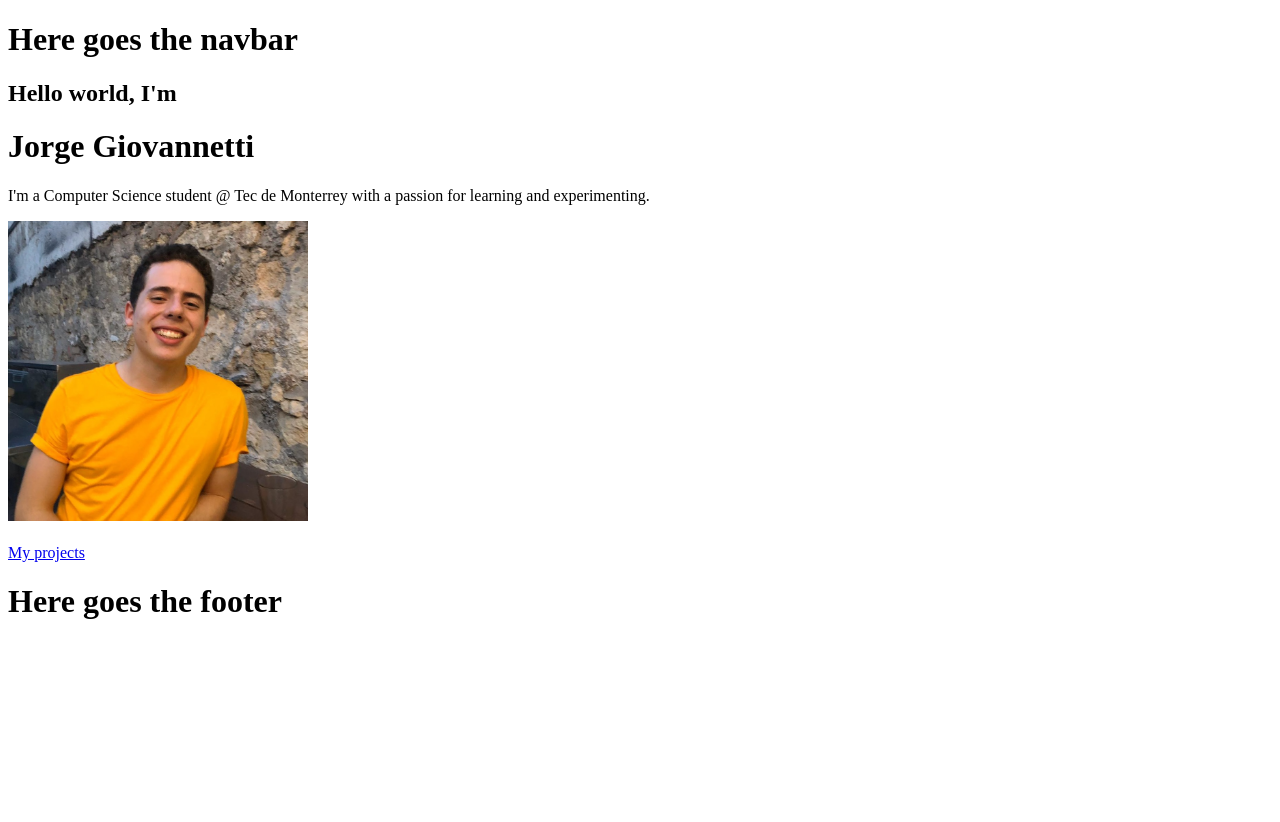
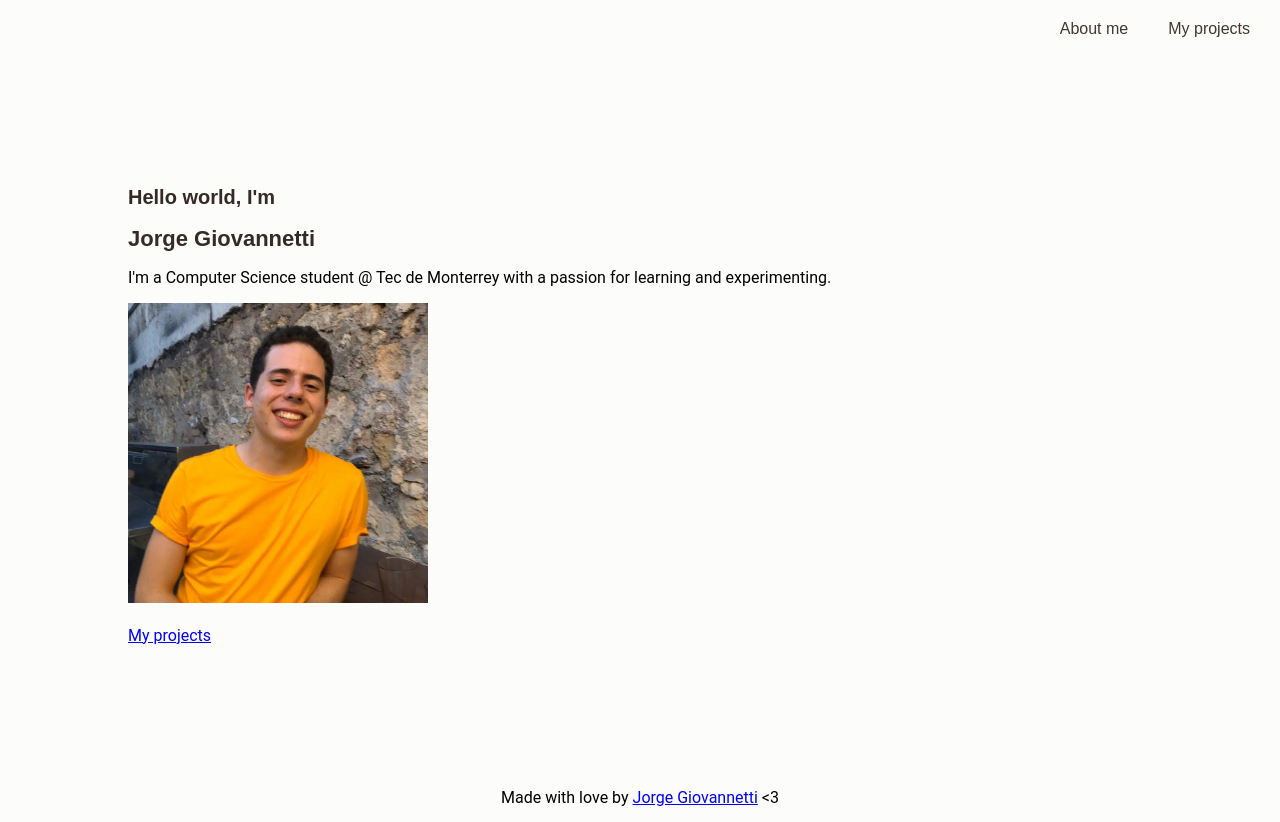
Before and after one commit to JorgeGiovannetti/jorgegiovannetti.com, a Gatsby site: page / in a window 1280 px wide. Before the commit the page ends 800 px from the top, so only its background shows below. Built offline with nearby package versions, Linux system fonts and the light colour scheme; Gatsby itself is replaced by a stand-in of ours.

Commit message:
Base layout set up

```diff
--- /dev/null
+++ b/src/components/footer.js
@@ -0,0 +1,16 @@
+import React from 'react';
+import styled from 'styled-components';
+
+const FooterContainer = styled.div`
+    flex: 0 1 auto;
+    text-align: center;
+    padding: 15px;
+`;
+
+const Footer = () => (
+    <FooterContainer>
+        Made with love by <a href='https://github.com/JorgeGiovannetti'>Jorge Giovannetti</a> {'<3'}
+    </FooterContainer>
+);
+
+export default Footer;
--- a/src/components/layout.js
+++ b/src/components/layout.js
@@ -1,11 +1,47 @@
 import React from 'react';
+import styled, { createGlobalStyle } from 'styled-components';
+import theme from '../styles/theme';
+import Navbar from './navbar';
+import Footer from './footer';
+
+const GlobalStyles = createGlobalStyle`
+    body {
+        background: ${theme.colors.white};
+        font-family: Roboto, sans-serif;
+        font-size: ${theme.fontSizes.m};
+        display: flex;
+        flex-direction: column;
+        min-height: 100vh;
+        margin: 0px;
+    }
+    h1, h2, h3 {
+        font-family: Ramabhadra, sans-serif;
+        color: ${theme.colors.brown};
+    }
+    h1 {
+        font-size: ${theme.fontSizes.xxl};
+    }
+    h2 {
+        font-size: ${theme.fontSizes.xl};
+    }
+    h3 {
+        font-size: ${theme.fontSizes.m};
+    }
+`;
+
+const Content = styled.div`
+    margin: 10%;
+`;
 
 const Layout = ({ children }) => (
-    <div>
-        <h1>Here goes the navbar</h1>
-        {children}
-        <h1>Here goes the footer</h1>
-    </div>
+    <>
+        <GlobalStyles />
+        <Navbar />
+        <Content>
+            {children}
+        </Content>
+        <Footer />
+    </>
 );
 
 export default Layout;
--- /dev/null
+++ b/src/components/navbar.js
@@ -0,0 +1,30 @@
+import React from 'react';
+import { Link } from 'gatsby';
+import styled from 'styled-components';
+import theme from '../styles/theme';
+
+const NavContainer = styled.div`
+    padding: 10px;
+    display: flex;
+    justify-content: flex-end;
+`;
+
+const NavLink = styled(Link)`
+    padding: 10px;
+    margin-left: 10px;
+    margin-right: 10px;
+    border: 2px;
+    border-color: red;
+    text-decoration: none;
+    font-family: Ramabhadra, sans-serif;
+    color: ${theme.colors.lightBrown};
+`
+
+const Navbar = () => (
+    <NavContainer>
+        <NavLink to="/">About me</NavLink>
+        <NavLink to="/projects/">My projects</NavLink>
+    </NavContainer>
+);
+
+export default Navbar;
```
